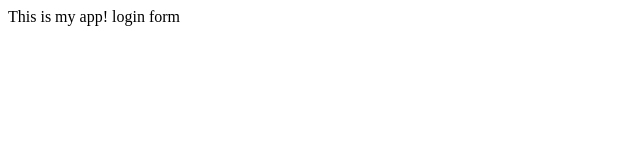
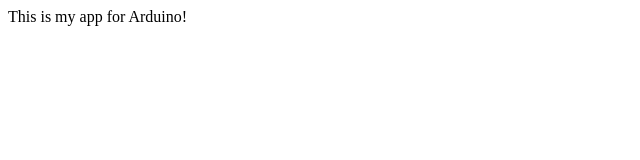
Before and after one commit to bronsonyi/Arduino, a plain HTML site: page index.html in a window 1280 px wide. Shown: the full height of the page, 0-640 px from the left. Drawn offline with Linux system fonts and the light colour scheme.

Commit message:
renamed sketch_sep12c to Battery_Tester changed the content in index.html

```diff
--- a/index.html
+++ b/index.html
@@ -3,7 +3,6 @@
 		<title>My App</title>
 	</head>
 	<body>
-		This is my app!
-		login form
+		This is my app for Arduino!
 	</body>
 	</html>
```
Also changed, not shown: 2 other files.
